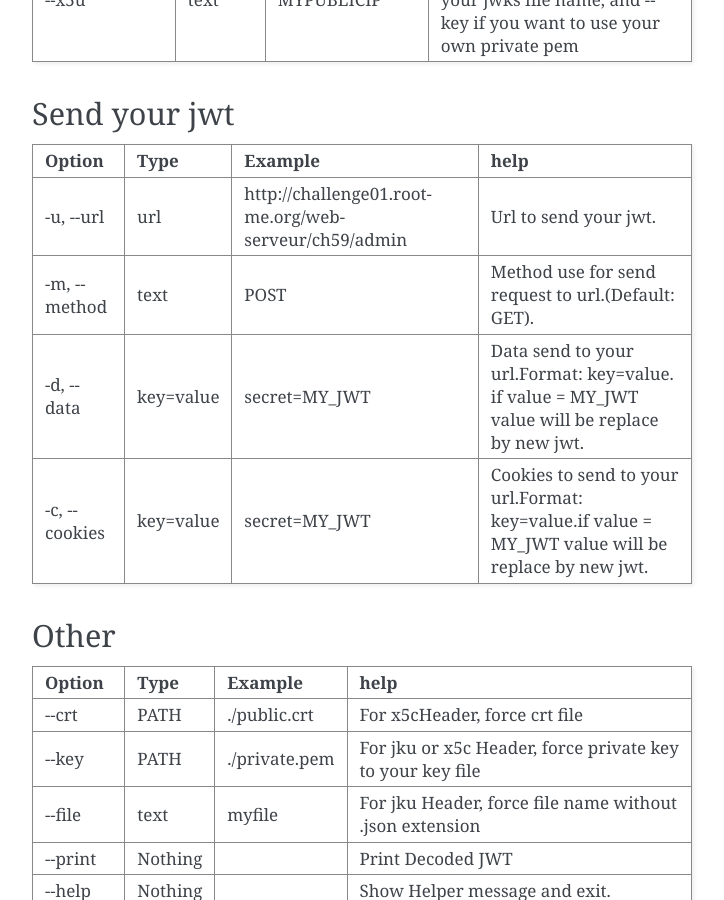
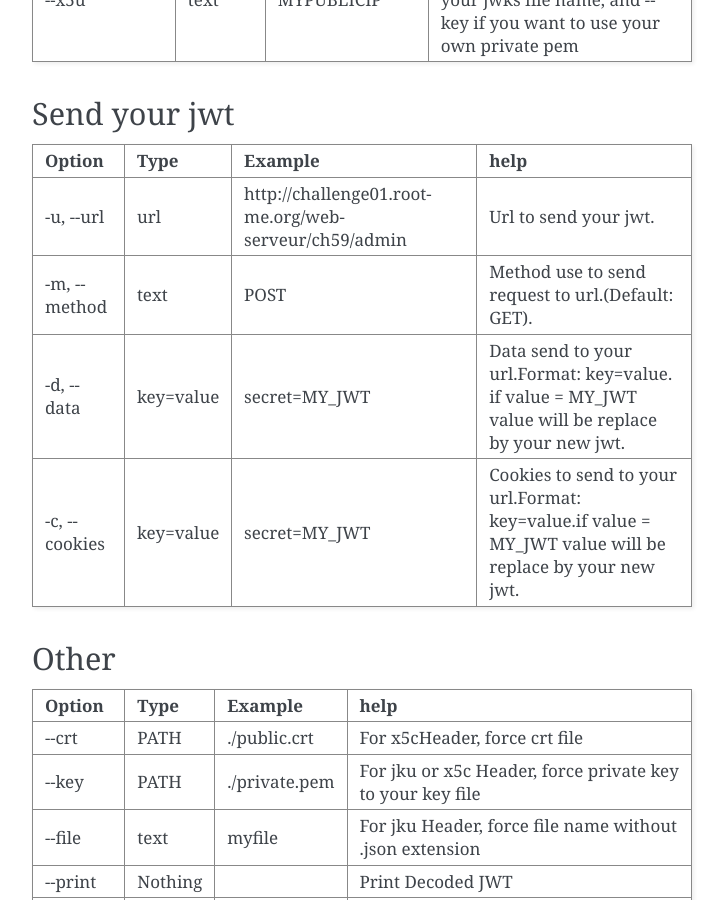
Before and after one commit to tyki6/MyJWT, a Sphinx documentation site: the page built from docs/source/usage.md, in a window 1280 px wide and 900 px high, scrolled down 1211 px. Shown: the whole window, without its empty margins (388-1112 px from the left). Built offline with Sphinx 7.4.7, drawn with Linux system fonts in a browser that asks for light colours; some of the changed text lies outside the part shown.

Commit message:
fix(spelling mistake)

```diff
--- a/docs/source/usage.md
+++ b/docs/source/usage.md
@@ -30,9 +30,9 @@
 | Option                      | Type      | Example  | help|
 --- | --- | --- | ---
 |  -u, --url                  | url       |  http://challenge01.root-me.org/web-serveur/ch59/admin|  Url to send your jwt.
-| -m, --method                | text      | POST  | Method use for send request to url.(Default: GET).
-| -d, --data                  | key=value | secret=MY_JWT  | Data send to your url.Format: key=value. if value = MY_JWT value will be replace by new jwt.
-|  -c, --cookies              | key=value | secret=MY_JWT  | Cookies to send to your url.Format: key=value.if value = MY_JWT value will be replace by new jwt.
+| -m, --method                | text      | POST  | Method use to send request to url.(Default: GET).
+| -d, --data                  | key=value | secret=MY_JWT  | Data send to your url.Format: key=value. if value = MY_JWT value will be replace by your new jwt.
+|  -c, --cookies              | key=value | secret=MY_JWT  | Cookies to send to your url.Format: key=value.if value = MY_JWT value will be replace by your new jwt.
 
 ## Other
 
```
Also changed, not shown: other parts of docs/source/usage.md (+2 -2 lines), README.md (+1 -1 lines), docs/source/ctf.md (+3 -3 lines), docs/source/exploits.md (renamed from docs/source/exploit.md, +3 -3 lines), docs/source/index.rst (+6 -5 lines), 1 other file.
